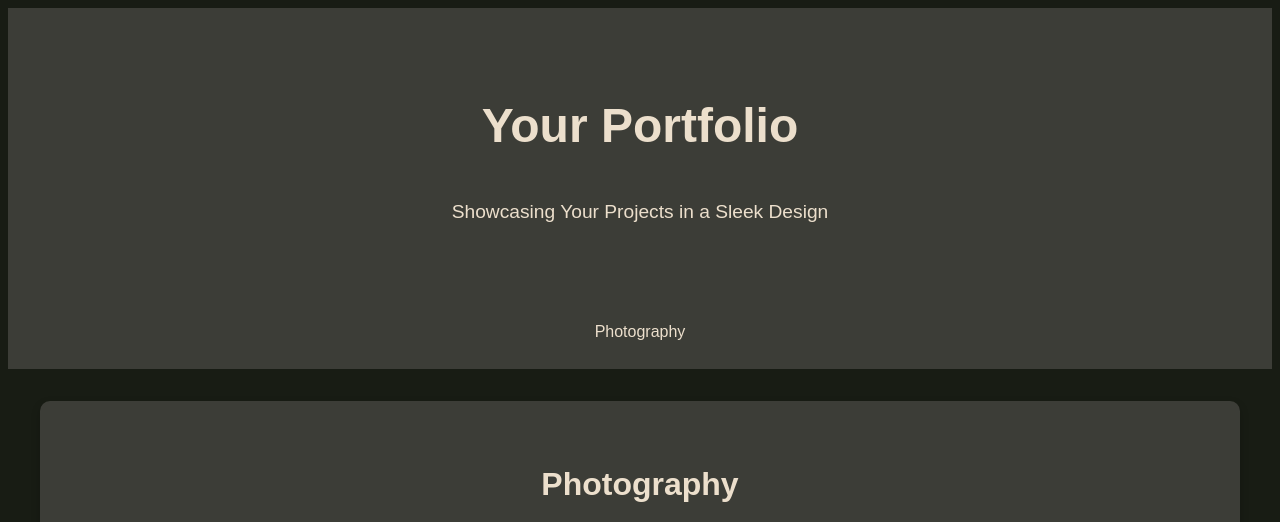
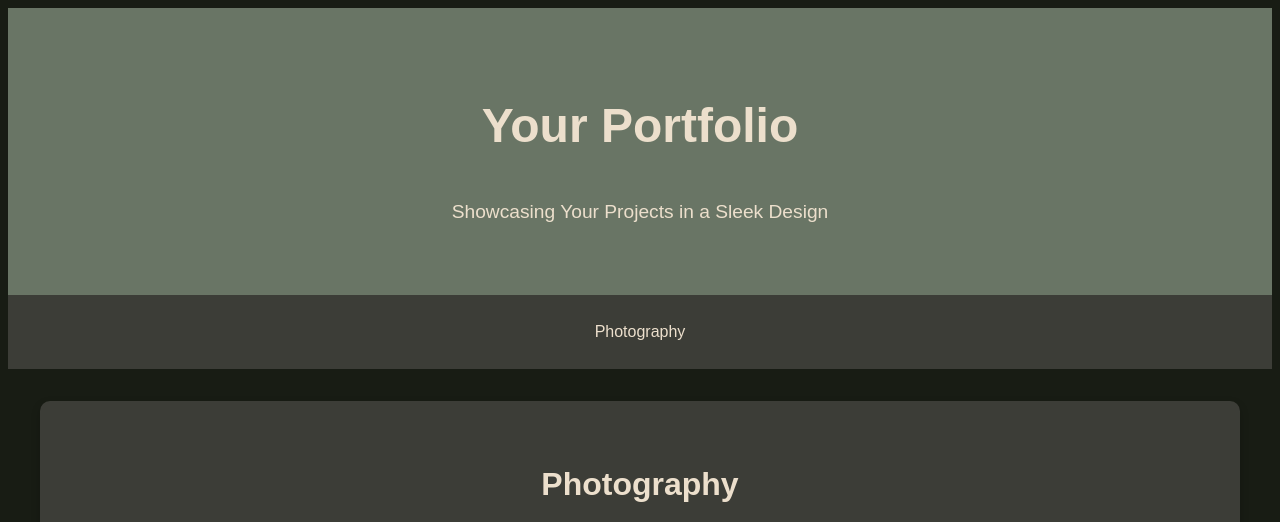
Before and after one commit to nouredeen06/nouredeen06.github.io, a plain HTML site: page index.html in a window 1280 px wide. Shown: the top 522 px of the page. Drawn offline with Linux system fonts and the light colour scheme.

Commit message:
Update index.html

```diff
--- a/index.html
+++ b/index.html
@@ -7,6 +7,7 @@
     <style>
         :root {
             --bg-color-dark: #181C14; /* Main background */
+            --bg-color-header: #697565; /* Header color */
             --bg-accent-dark: #3C3D37; /* Section backgrounds or nav */
             --text-color-light: #ECDFCC; /* Main text and highlights */
             --accent-color: #697565; /* Borders and hover effects */
@@ -22,7 +23,7 @@
         }
 
         header {
-            background-color: var(--bg-accent-dark); /* Single color background */
+            background-color: var(--bg-color-header); /* Single color background */
             color: var(--text-color-light);
             padding: 3rem 1rem;
             text-align: center;
```
